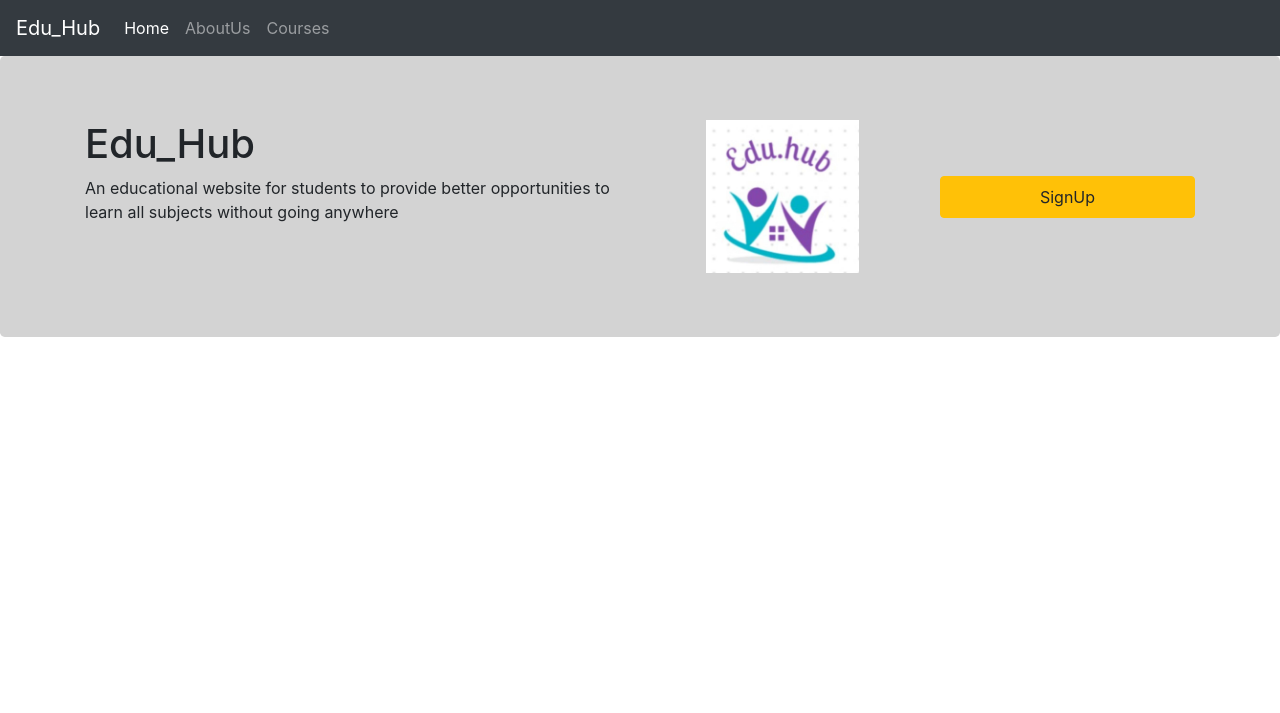
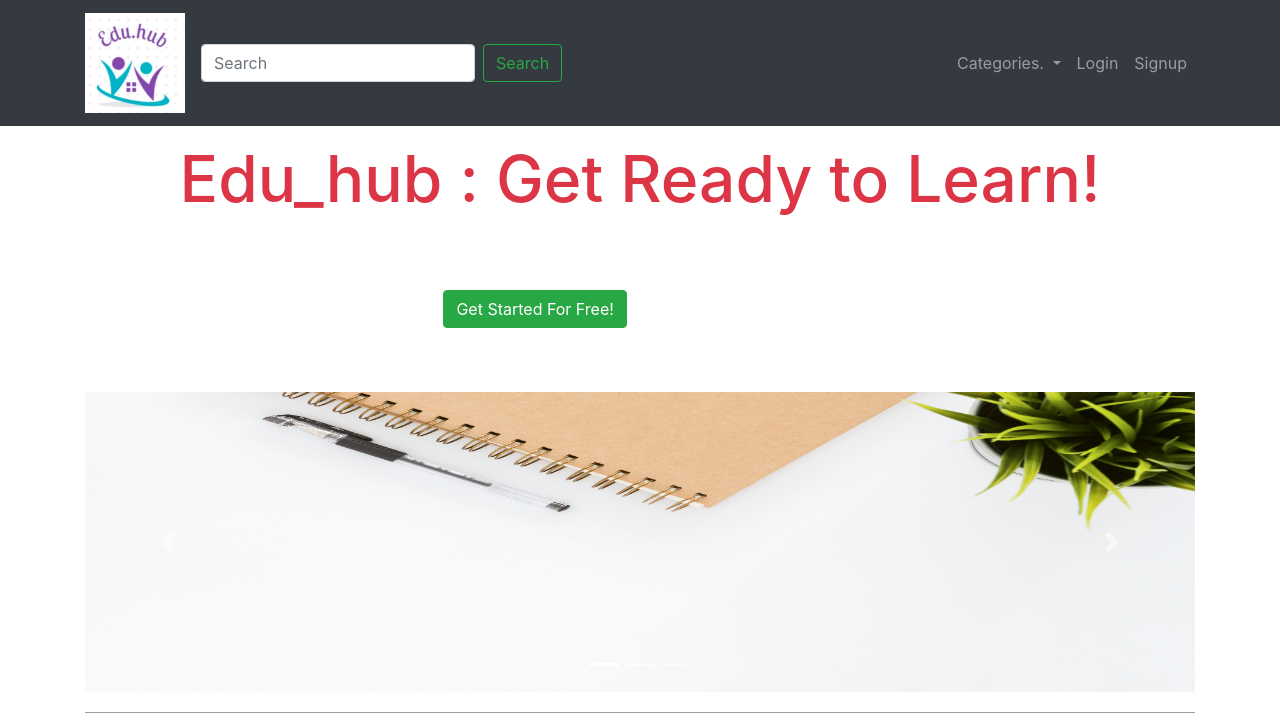
Before and after one commit to amanS2206/Edu_Hub, a PHP site: page / in a window 1280 px wide. Shown: the top 713 px of the page. Before the commit the page ends 337 px from the top, so only its background shows below. Run offline with PHP 8.4, Linux system fonts and the light colour scheme; some libraries are stand-ins or nearby versions; grey boxes are pictures that could not be loaded.

Commit message:
main page half complete

```diff
--- a/css/style.css
+++ b/css/style.css
@@ -1,10 +1,48 @@
 *{
-    margin: 0%;
-    padding: 0%;
+    padding: 0;
+    margin: 0;
+    box-sizing: border-box;
 }
-.jumbotron{
-    background-color: lightgray;
+
+
+
+
+
+#logo-img{
+    width: 100px;
+    height: 100px;
+    float: left;
 }
-.img-fluid{
-    width: 60%;
+#nav1{
+    background-color: #ffc107;
+    border:0px;
+    border-radius: 0px;
+    margin-bottom: 15px;
 }
+/* for heading style */
+#h1he{
+    text-align: center;
+    font-size: 5vw;
+    color: #dc3545;
+
+
+}
+#bty{
+    margin-top: 5vw;
+margin-left: 28vw;
+    margin-bottom: 5vw;
+}
+
+
+
+
+
+/* for crousel image */
+.cra{
+    width: 100%;
+    height: 300px;
+}
+/* video*/
+#vide{
+    margin-top: 20px;
+}
--- a/index.html
+++ b/index.html
@@ -5,52 +5,114 @@
     <meta charset="utf-8">
     <meta name="viewport" content="width=device-width, initial-scale=1, shrink-to-fit=no">
 
+ <link rel="stylesheet" href="css/bootstrap.min.css">
+<link rel="stylesheet" href="css/style.css">
     <!-- Bootstrap CSS -->
-    <link rel="stylesheet" href="https://stackpath.bootstrapcdn.com/bootstrap/4.5.2/css/bootstrap.min.css" integrity="sha384-JcKb8q3iqJ61gNV9KGb8thSsNjpSL0n8PARn9HuZOnIxN0hoP+VmmDGMN5t9UJ0Z" crossorigin="anonymous">
-    <link rel="stylesheet" href="css/style.css">
-    <link rel="stylesheet" href="https://use.fontawesome.com/releases/v5.8.1/css/all.css" integrity="sha384-50oBUHEmvpQ+1lW4y57PTFmhCaXp0ML5d60M1M7uH2+nqUivzIebhndOJK28anvf" crossorigin="anonymous">
        <title>Edu_Hub</title>
   </head>
   <body >
-    <nav class="navbar navbar-expand-lg navbar-dark bg-dark">
-        <a class="navbar-brand" href="#">Edu_Hub</a>
-        <button class="navbar-toggler" type="button" data-toggle="collapse" data-target="#navbarTogglerDemo02" aria-controls="navbarTogglerDemo02" aria-expanded="false" aria-label="Toggle navigation">
+
+  <nav  id="nav1" class="navbar navbar-expand-lg navbar-dark bg-dark  ">
+    <div class="container">
+      <a class="navbar-brand" href="index.html"><img id="logo-img" src="images/pp.jpeg" class="img-fluid" ></a>
+
+
+      <button class="navbar-toggler" data-toggle="collapse" data-target="#navbar" >
         <span class="navbar-toggler-icon"></span>
       </button>
 
-        <div class="collapse navbar-collapse" id="navbarTogglerDemo02">
-          <ul class="navbar-nav mr-auto mt-2 mt-lg-0">
-            <li class="nav-item active">
-              <a class="nav-link" href="#">Home </a>
+
+      <form class="form-inline my-2 my-lg-0 text-center">
+        <input class="form-control mr-sm-2" type="search" placeholder="Search" aria-label="Search">
+        <button class="btn btn-outline-success my-2 my-sm-0" type="submit">Search</button>
+      </form>
+
+      <div  class="collapse navbar-collapse" id="navbar">
+
+      <ul class="navbar-nav text-center ml-auto" >
+
+        <li  class="nav-item dropdown">
+          <a class="nav-link dropdown-toggle" href="#" id="navbarDropdown" role="button" data-toggle="dropdown" aria-haspopup="true" aria-expanded="false">
+            Categories.
+          </a>
+          <div class="dropdown-menu" aria-labelledby="navbarDropdown">
+            <a class="dropdown-item" href="#">Action</a>
+            <a class="dropdown-item" href="#">Another action</a>
+            <div class="dropdown-divider"></div>
+            <a class="dropdown-item" href="#">Something else here</a>
+          </div>
+
+        <li class="nav-item">
+          <a class="nav-link" href="index.html">Login</a>
         </li>
         <li class="nav-item">
-              <a class="nav-link" href="about us.html">AboutUs</a>
-            </li>
-            <li class="nav-item">
-              <a class="nav-link " href="#" >Courses</a>
-            </li>
+          <a class="nav-link" href="index.html">Signup</a>
+        </li></ul>
+    </div>
 
-          </ul>
+
 
     </div>
   </nav>
 
-      <header class="jumbotron">
+
   <div class="container">
-          <div class="row row-header">
-            <div class="col-12 col-sm-6">
-              <h1>Edu_Hub</h1>
-              <p>An educational website  for students to provide better opportunities to learn all subjects without going anywhere   </p>
+    <h1 id="h1he">Edu_hub : Get Ready to Learn!</h1>
+    <button id="bty" type="button" class="btn btn-success">Get Started For Free!</button>
   </div>
-            <div class="col-12 col-sm-3 text-center align-self-center">
-              <img src="images/pp.jpeg" class="img-fluid" alt="Edu_Hub">
+
+  <!-- EDU_HUB HEADING--->
+
+
+
+
+
+  <!-- Crousel bar-->
+<div class="container">
+
+  <div id="carouselExampleIndicators" class="carousel slide" data-ride="carousel">
+    <ol class="carousel-indicators">
+      <li data-target="#carouselExampleIndicators" data-slide-to="0" class="active"></li>
+      <li data-target="#carouselExampleIndicators" data-slide-to="1"></li>
+      <li data-target="#carouselExampleIndicators" data-slide-to="2"></li>
+    </ol>
+    <div class="carousel-inner">
+      <div class="carousel-item active">
+        <img src="images/above-art-background-733852.jpg" class="cra" alt="...">
       </div>
-            <div class="col-12 mt-5 mt-sm-0 col-sm-3 text-center align-self-center">
-              <button type="button" class="btn btn-block nav-link btn-warning" id="signup">SignUp</button>
+      <div class="carousel-item">
+        <img src="images/cellphone-electronics-facebook-744464.jpg" class="cra" alt="...">
+      </div>
+      <div class="carousel-item">
+        <img  src="images/harvard-study-tips-1.jpg" class="cra" alt="...">
       </div>
     </div>
+    <a class="carousel-control-prev" href="#carouselExampleIndicators" role="button" data-slide="prev">
+      <span class="carousel-control-prev-icon" aria-hidden="true"></span>
+      <span class="sr-only">Previous</span>
+    </a>
+    <a class="carousel-control-next" href="#carouselExampleIndicators" role="button" data-slide="next">
+      <span class="carousel-control-next-icon" aria-hidden="true"></span>
+      <span class="sr-only">Next</span>
+    </a>
   </div>
-      </header>
+
+
+</div>
+
+  <!-- Edu.hub video --->
+
+
+<div id="vide" class="container">
+
+  <div class="embed-responsive embed-responsive-16by9">
+    <iframe class="embed-responsive-item" src="videos/edu%20‑%20Made%20with%20FlexClip%20(2).mp4" ></iframe>
+  </div>
+
+
+</div>
+
+
 
     <!-- Optional JavaScript -->
     <!-- jQuery first, then Popper.js, then Bootstrap JS -->
```
Also changed, not shown: images/cellphone-electronics-facebook-744464.jpg (added), images/harvard-study-tips-1.jpg (added), 1 other file. Lines whose indentation alone changed are shown as unchanged.
